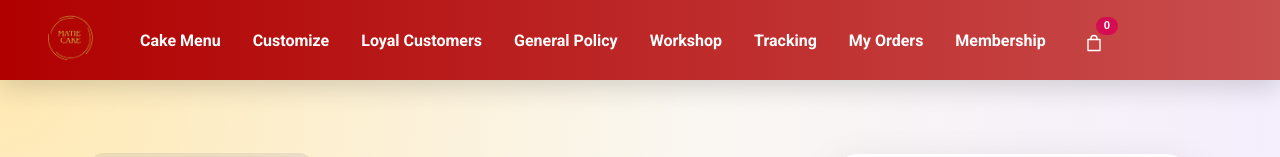
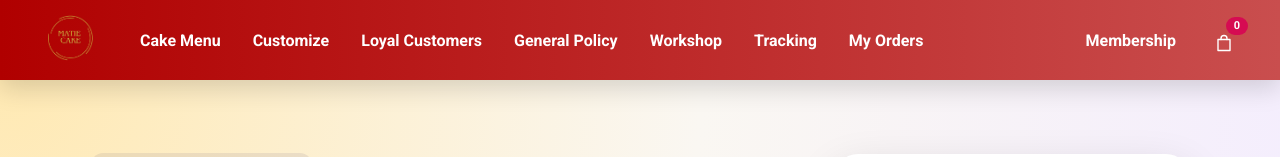
Before and after one commit to Zeminy/matiecakes, a website: page index.html in a window 1280 px wide. Shown: the top 157 px of the page. Drawn offline with Linux system fonts and the light colour scheme.

Commit message:
Update index.html

```diff
--- a/index.html
+++ b/index.html
@@ -61,7 +61,7 @@
             margin: 0;
             padding: 0;
         }
-        nav li.membership {
+        nav li.dropdown-membership {
                 margin-left: auto;
         }
         nav li {
```
